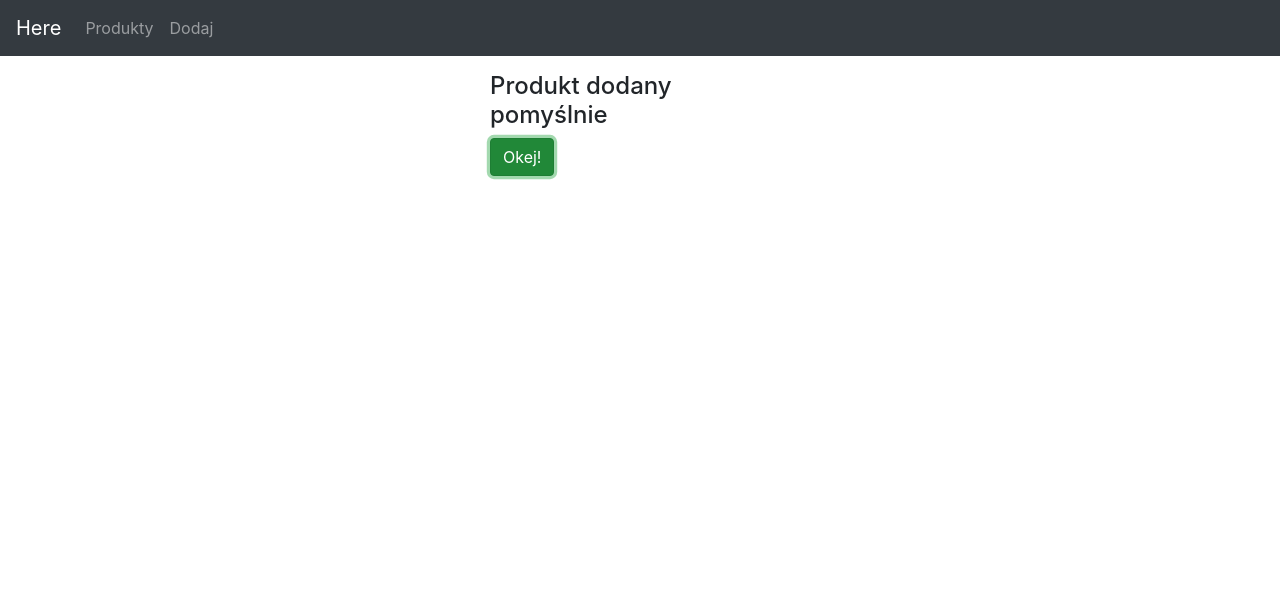
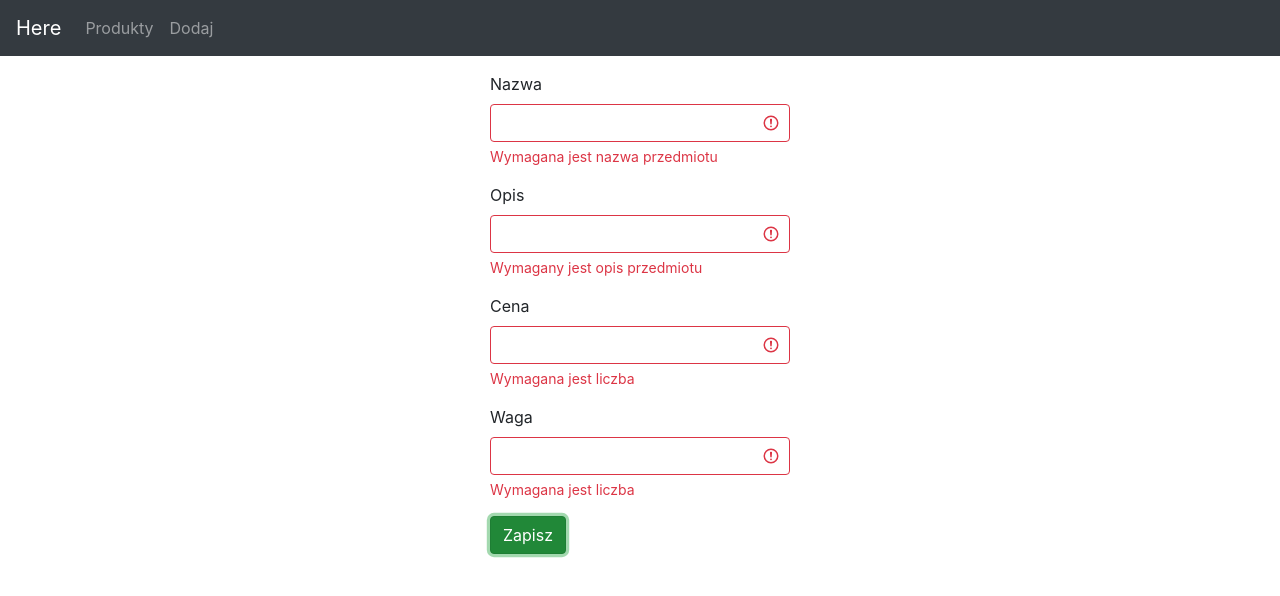
Before and after one commit to marian51/Aplikacje_w_jezykach_interpretowanych_Zadanie_4_frontend, a Vue app: page /add in a window 1280 px wide. Both pictures are taken after a click on the button "Zapisz". Shown: the top 596 px of the page. Built offline with nearby package versions, Linux system fonts and the light colour scheme; no server answers.

Commit message:
Dodanie możliwości podawania ceny i wagi produktu oraz prosta walidacja wprowadzanych danych

```diff
--- a/src/components/AddProduct.vue
+++ b/src/components/AddProduct.vue
@@ -1,6 +1,14 @@
 <template>
     <div class="submit-form">
+
         <div v-if="!submitted">
+            <!--<div v-if="errors.length">
+                <b>Pojawiły się błędy!
+                    <ul>
+                        <li v-for="e in errors" v-bind:key="e">{{ e }}</li>
+                    </ul>
+                </b>
+            </div>-->
             <div class="form-group">
                 <label for="name">Nazwa</label>
                 <input
@@ -10,7 +18,9 @@
                     required
                     v-model="product.name"
                     name="name"
+                    v-bind:class="{ 'is-invalid': ifSubmit && wrongName }"
                 />
+                <div class="invalid-feedback">Wymagana jest nazwa przedmiotu</div>
             </div>
 
             <div class="form-group">
@@ -21,16 +31,46 @@
                     required
                     v-model="product.description"
                     name="description"
+                    v-bind:class="{ 'is-invalid': ifSubmit && wrongDescription }"
                 />
+                <div class="invalid-feedback">Wymagany jest opis przedmiotu</div>
+            </div>
+
+            <div class="form-group">
+                <label for="price">Cena</label>
+                <input
+                    class="form-control"
+                    id="price"
+                    required
+                    v-model="product.price"
+                    name="price"
+                    v-bind:class="{ 'is-invalid': ifSubmit && wrongPriceNumber }"
+                >
+                <div class="invalid-feedback">Wymagana jest liczba</div>
+            </div>
+
+            <div class="form-group">
+                <label for="number">Waga</label>
+                <input
+                    class="form-control"
+                    id="weight"
+                    required
+                    v-model="product.weight"
+                    name="weight"
+                    v-bind:class="{ 'is-invalid': ifSubmit && wrongWeightNumber }"
+                >
+                <div class="invalid-feedback">Wymagana jest liczba</div>
             </div>
 
             <button @click="saveProduct" class="btn btn-success">Zapisz</button>
+
         </div>
 
         <div v-else>
             <h4>Produkt dodany pomyślnie</h4>
             <button class="btn btn-success" @click="newProduct">Okej!</button>
         </div>
+
     </div>
 </template>
 
@@ -46,18 +86,64 @@ export default {
                 id: null,
                 name: "",
                 description: "",
+                price: '',
+                weight: '',
                 available: false
             },
-            submitted: false
+            submitted: false,
+            errors: false,
+            number: '',
+            thisSubmit: false
         };
+    },
+
+    computed: {
+        wrongWeightNumber() {
+            return (this.isNumeric(this.product.weight)===false);
+        },
+
+        wrongPriceNumber() {
+            return (this.isNumeric(this.product.price)===false);
+        },
+
+        wrongName() {
+            return (this.product.name==='')
+        },
+
+        wrongDescription() {
+            return (this.product.description==='')
+        },
+
+        ifSubmit(){
+            if(this.thisSubmit===false)
+                return false;
+            else if (this.thisSubmit===true)
+                return true;
+            else
+                return false
+        }
     },
 
     methods: {
         saveProduct() {
+            this.validateForm();
+
+            if(this.errors) {
+                console.log("Są errory");
+                return false;
+            }
+
+            console.log("Stan errors: "+this.errors);
             let data = {
                 name: this.product.name,
-                description: this.product.description
+                description: this.product.description,
+                price: this.product.price,
+                weight: this.product.weight
             };
+
+            //this.validation(data);
+
+
 
             ProductDataService.create(data)
                 .then(response => {
@@ -75,6 +161,58 @@ export default {
             this.submitted = false;
             this.product = {};
             this.$router.push('/products');
+        },
+
+        validateForm() {
+            this.thisSubmit = true;
+            console.log("thisSubmit = true");
+            if(this.wrongName) {
+                this.errors = true;
+            }
+            else if(this.wrongDescription) {
+                this.errors = true;
+            }
+            else if(this.wrongPriceNumber) {
+                this.errors = true;
+            }
+            else if(this.wrongWeightNumber) {
+                this.errors = true;
+            }
+            else {
+                this.errors = false;
+            }
+        },
+
+        /*validation(data) {
+            this.errors = [];
+
+            if(!data.name)
+            {
+                this.errors.push("Nazwa przedmiotu jest wymagana.")
+            }
+
+            if(!data.description)
+            {
+                this.errors.push("Opis przedmiotu jest wymagany.")
+            }
+
+            if(!data.weight)
+            {
+                this.errors.push("Waga przedmiotu jest wymagana.")
+            }
+            else if(this.isNumeric(data.weight)===false) {
+
+                this.errors.push("Waga musi być liczbą.")
+            }
+
+            //this.wrongWeightNumer();
+
+        },*/
+
+
+
+        isNumeric(d) {
+            return !isNaN(parseFloat(d)) && isFinite(d);
         }
     }
 };
```
